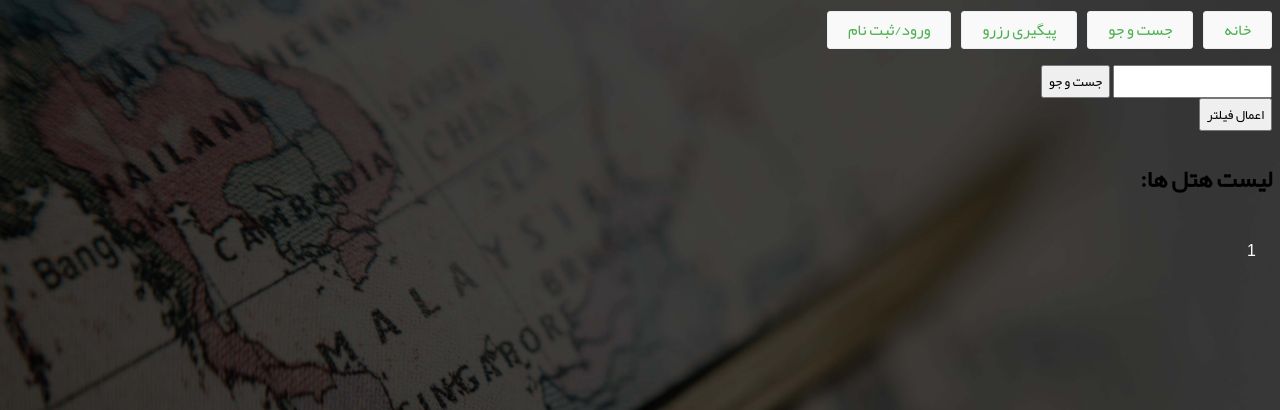
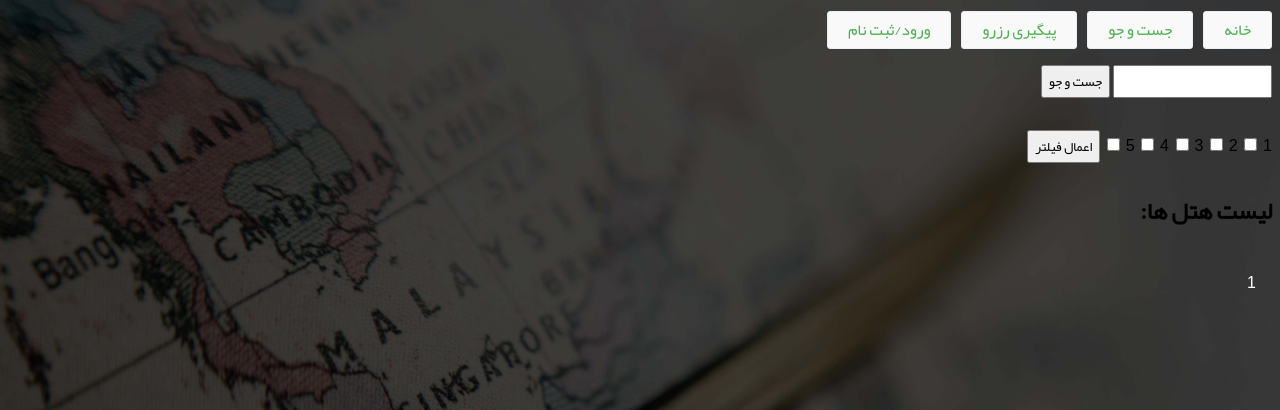
Before and after one commit to Pooryamn/Hotel-reservation-System, a Django app: page /hotel/search/ in a window 1280 px wide. Shown: the part 73-483 px from the top of the page. Run offline with Django 3.2, Linux system fonts and the light colour scheme; data that the repository does not hold is empty; some libraries are stand-ins or nearby versions.

Commit message:
add ranking filter to search page

```diff
--- a/blog/admin.py
+++ b/blog/admin.py
@@ -5,7 +5,7 @@ class ReserveAdmin(admin.ModelAdmin):
     list_display = ['trackingCode', 'beginDate', 'endDate', 'totalPrice', 'status']
 
 class HotelAdmin(admin.ModelAdmin):
-    list_display = ['name', 'city', 'ordinary_rooms', 'vip_rooms', 'discount', 'phone']
+    list_display = ['name', 'city', 'ordinary_rooms', 'vip_rooms', 'discount', 'rating', 'phone']
 
 class RoomAdmin(admin.ModelAdmin):
     list_display = ['id', 'hotel', 'room_type', 'price']
--- a/blog/templates/blog/hotel/search.html
+++ b/blog/templates/blog/hotel/search.html
@@ -49,6 +49,28 @@
         value="{{city}}" name="city_checked" {% if city in city_checked_url %}checked{% endif %}>
         <label for="{{ forcount.loop }}">{{city}}</label></span>
     {% endfor %}
+
+    <br />
+    <span dir="ltr"><input type="checkbox" id="rank1"
+    value="1" name="ranking_checked" {% if '1' in ranking_checked_url %}checked{% endif %}>
+    <label for="rank1">1</label></span>
+
+    <span dir="ltr"><input type="checkbox" id="rank2"
+    value="2" name="ranking_checked" {% if '2' in ranking_checked_url %}checked{% endif %}>
+    <label for="rank2">2</label></span>
+
+    <span dir="ltr"><input type="checkbox" id="rank3"
+    value="3" name="ranking_checked" {% if '3' in ranking_checked_url %}checked{% endif %}>
+    <label for="rank3">3</label></span>
+
+    <span dir="ltr"><input type="checkbox" id="rank4"
+    value="4" name="ranking_checked" {% if '4' in ranking_checked_url %}checked{% endif %}>
+    <label for="rank4">4</label></span>
+
+    <span dir="ltr"><input type="checkbox" id="rank5"
+    value="5" name="ranking_checked" {% if '5' in ranking_checked_url %}checked{% endif %}>
+    <label for="rank5">5</label></span>
+
     <input type="hidden" value="form2" name="form_select">
     <input type="submit" value="اعمال فیلتر">
 </form>
@@ -66,7 +88,7 @@
 <div class="pagination">
 {% if request.GET.form_select == "form2" %}
       {% for i in hotel_list.paginator.page_range %}
-          <a href="?page={{i}}{{city_checked_url}}&form_select=form2">{{ i }}</a>
+          <a href="?page={{i}}{{ranking_checked_url}}{{city_checked_url}}&form_select=form2">{{ i }}</a>
       {% endfor %}
 {% elif request.GET.form_select == "form1" %}
       {% for i in hotel_list.paginator.page_range %}
--- a/blog/views.py
+++ b/blog/views.py
@@ -144,6 +144,7 @@ def search(request):
     ### these variables will send to template as context
     hotel_list = []
     city_checked = []
+    ranking_checked = []
     hotel_name = ''
 
     ### Which form is submitted
@@ -158,18 +159,30 @@ def search(request):
             ## if form is empty show all hotels
             show_all = True
 
-    ## form2 gets selected citys
+    ## form2 gets selected citys and rankings
     elif form_select == 'form2':
         city_checked = request.GET.getlist('city_checked')
+        ranking_checked = request.GET.getlist('ranking_checked')
         ### check if there is a checked city or the form was empty
         if city_checked:
-            ## for every selected cities get their hotels and add them to hotel_list
-            for city in city_checked:
-                for hotel in Hotel.objects.filter(city=city):
-                    hotel_list.append(hotel)
+            ### check if there is a checked ranking or not
+            if not ranking_checked:
+                ## for every selected cities get their hotels and add them to hotel_list
+                for city in city_checked:
+                    for hotel in Hotel.objects.filter(city=city):
+                        hotel_list.append(hotel)
+
+            else:
+                ## for every selected cities get their hotels and add them to hotel_list
+                for city in city_checked:
+                    for hotel in Hotel.objects.filter(city=city, rating__in=ranking_checked):
+                        hotel_list.append(hotel)
         else:
-            ## if form is empty show all hotels
-            show_all = True
+            ## if no city was selected show all hotels based on ranking
+            if ranking_checked:
+                hotel_list = Hotel.objects.filter(rating__in=ranking_checked)
+            else:
+                show_all = True
 
     else:
         ## if request is GET and we don't submit any forms then show all hotels
@@ -206,6 +219,11 @@ def search(request):
     for i in city_checked:
         city_checked_url += "&city_checked=" + i
 
+    ranking_checked_url = ""
+    for i in ranking_checked:
+        ranking_checked_url += "&ranking_checked=" + i
+
     return render(request, 'blog/hotel/search.html',
                 {'hotel_list': hotel_list, 'city_list': city_list,
-                 'city_checked_url': city_checked_url, 'hotel_name': hotel_name})
+                 'city_checked_url': city_checked_url,
+                 'ranking_checked_url': ranking_checked_url, 'hotel_name': hotel_name})
```
Also changed, not shown: 1 other file.
